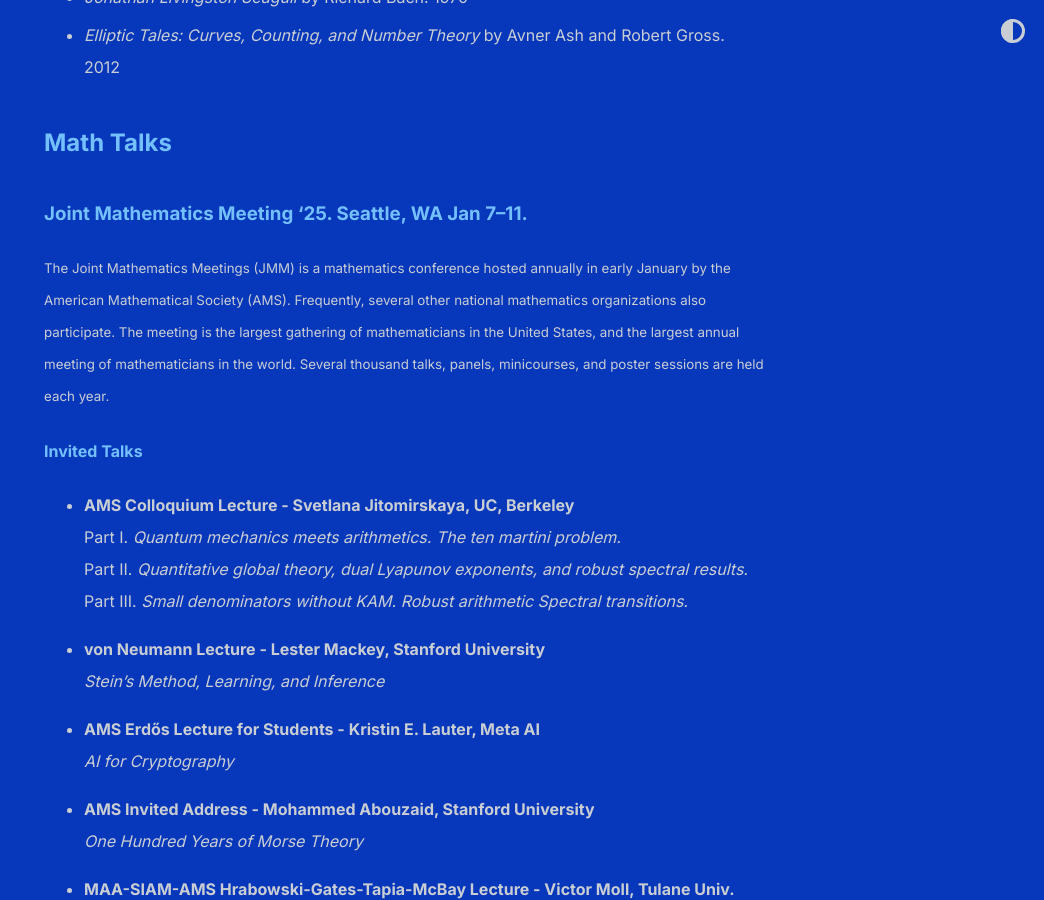
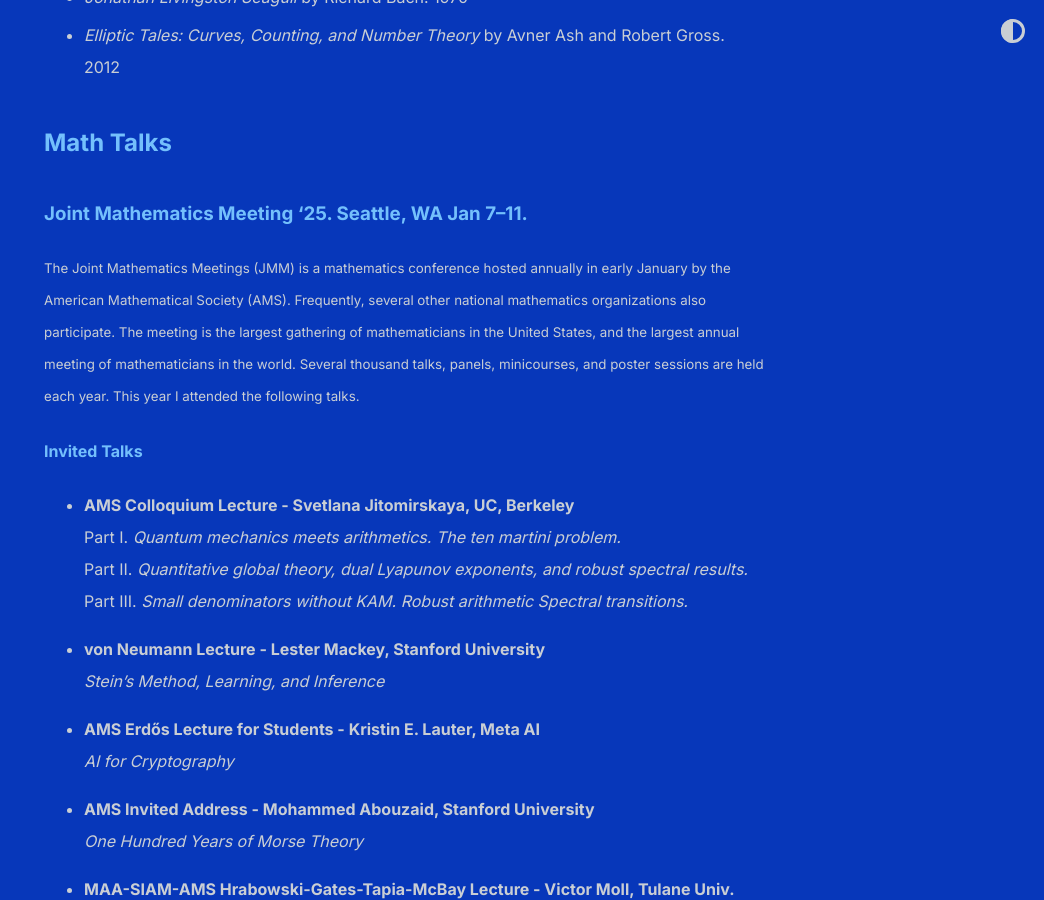
Before and after one commit to shihankanungo/shihankanungo.github.io, a Jekyll site: the page built from wrapped.md, in a window 1280 px wide and 900 px high, scrolled down 2102 px. Shown: the whole window, without its empty margins (236-1280 px from the left). Built offline with Jekyll 4.4.1, drawn with Linux system fonts in a browser that asks for light colours.

Commit message:
Update wrapped.md

```diff
--- a/wrapped.md
+++ b/wrapped.md
@@ -55,7 +55,7 @@
 ## Math Talks
 
 ### Joint Mathematics Meeting '25. Seattle, WA Jan 7--11.
-<small>The Joint Mathematics Meetings (JMM) is a mathematics conference hosted annually in early January by the American Mathematical Society (AMS). Frequently, several other national mathematics organizations also participate. The meeting is the largest gathering of mathematicians in the United States, and the largest annual meeting of mathematicians in the world. Several thousand talks, panels, minicourses, and poster sessions are held each year.</small>
+<small>The Joint Mathematics Meetings (JMM) is a mathematics conference hosted annually in early January by the American Mathematical Society (AMS). Frequently, several other national mathematics organizations also participate. The meeting is the largest gathering of mathematicians in the United States, and the largest annual meeting of mathematicians in the world. Several thousand talks, panels, minicourses, and poster sessions are held each year. This year I attended the following talks. </small>
 
 #### Invited Talks
 
```
